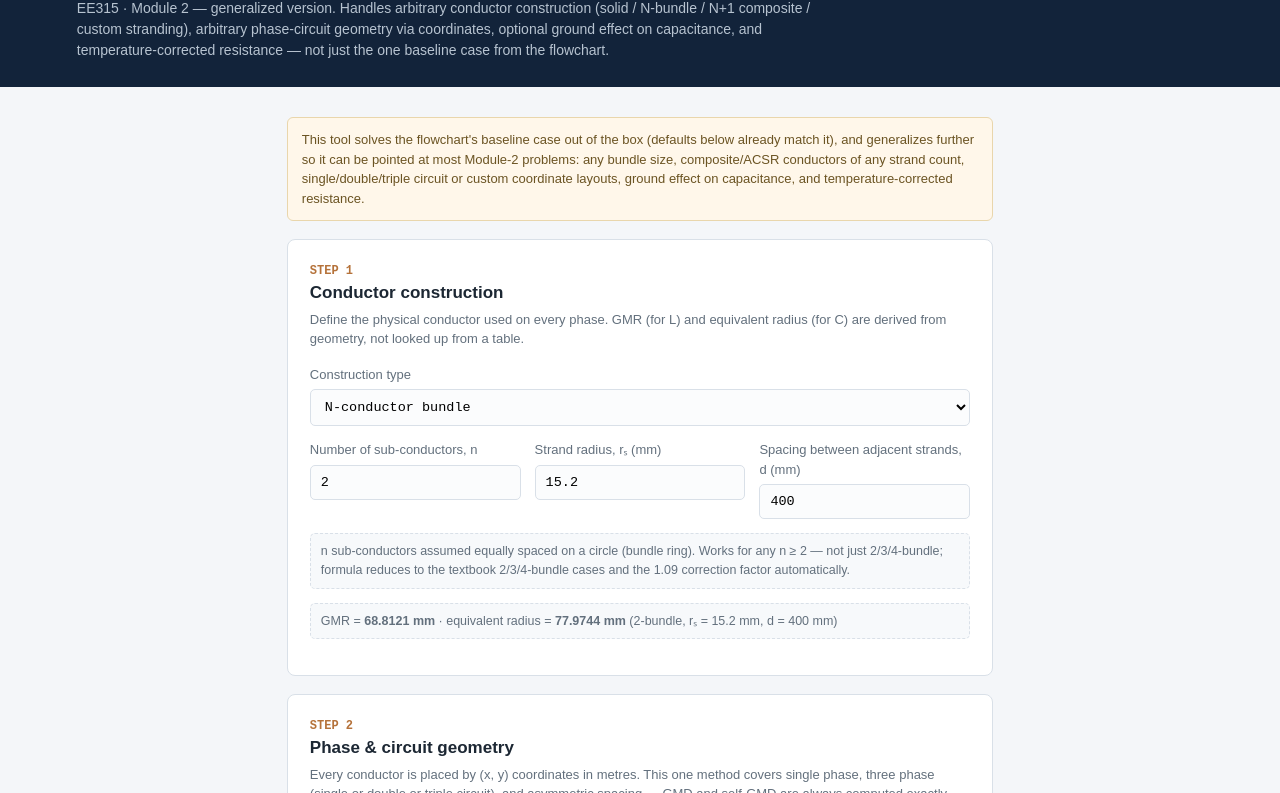
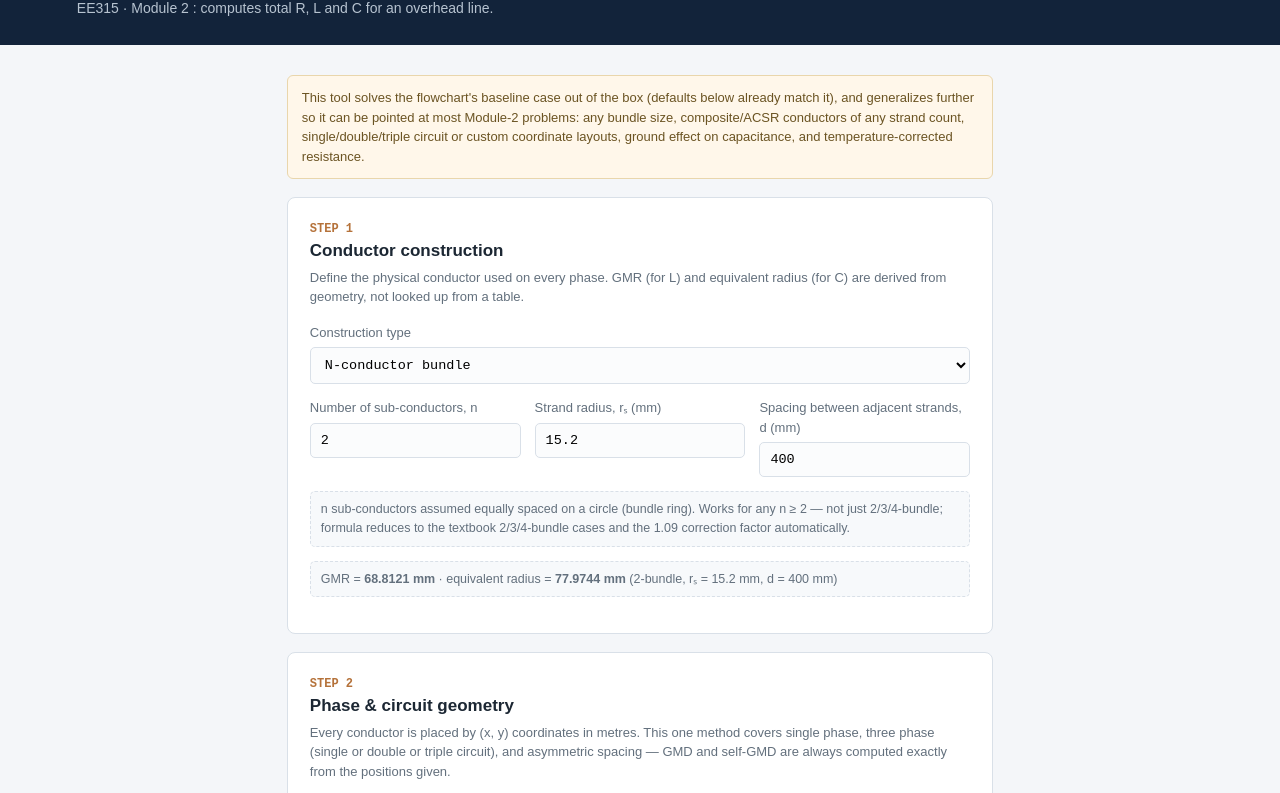
Before and after one commit to Nainsi08/transmission-line-calculator, a plain HTML site: page index.html in a window 1280 px wide. Shown: the part 70-863 px from the top of the page. Drawn offline with Linux system fonts and the light colour scheme.

Commit message:
Update index.html

```diff
--- a/index.html
+++ b/index.html
@@ -61,7 +61,7 @@
 
 <header>
   <h1>Transmission Line Constants Calculator</h1>
-  <p>EE315 · Module 2 — generalized version. Handles arbitrary conductor construction (solid / N-bundle / N+1 composite / custom stranding), arbitrary phase-circuit geometry via coordinates, optional ground effect on capacitance, and temperature-corrected resistance — not just the one baseline case from the flowchart.</p>
+  <p>EE315 · Module 2 : computes total R, L and C for an overhead line.</p>
 </header>
 
 <main>
```
